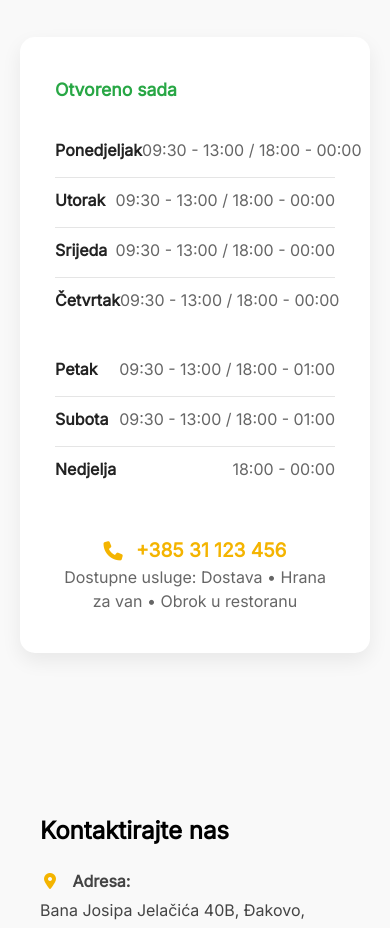
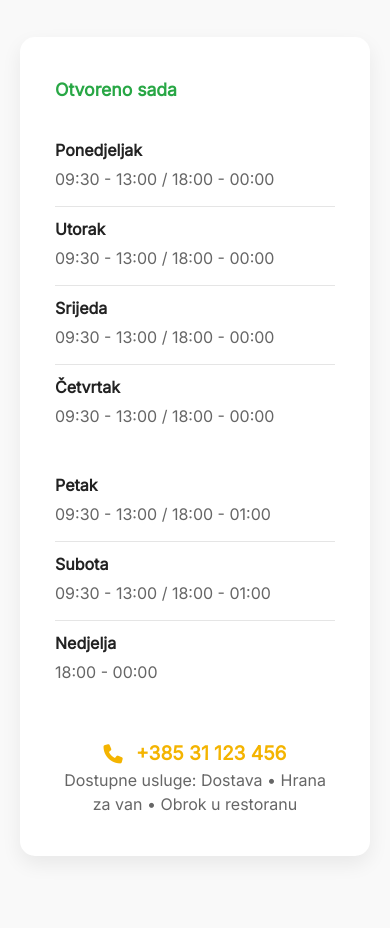
Before and after one commit to Martin2005F/Krki-stranica, a plain HTML site: page index.html in a window 390 px wide. Shown: the part 4107-5035 px from the top of the page. Drawn offline with Linux system fonts and the light colour scheme.

Commit message:
Update style.css

```diff
--- a/style.css
+++ b/style.css
@@ -673,11 +673,14 @@ footer a:hover {
   }
 
   .hours-day {
+    display: flex;
+    flex-direction: column;
+    padding: 10px 0;
     font-size: 1rem;
-    padding: 10px 0;
   }
 
-  .day-name, .day-hours {
+  .day-name,
+  .day-hours {
     flex: none;
     display: block;
     text-align: left;
```
